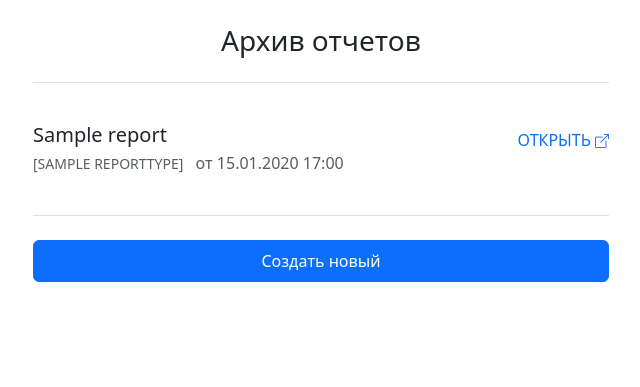
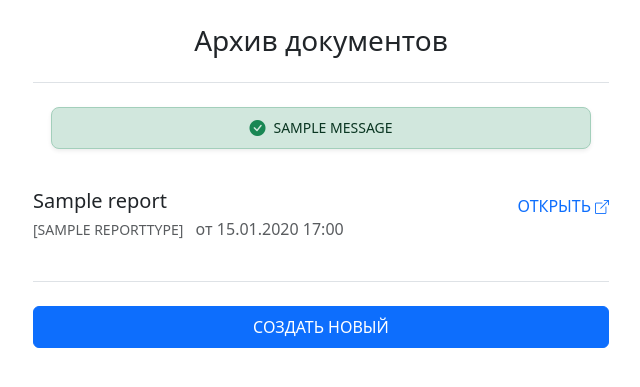
Before and after one commit to antonrudnev/mychurch_pos, a Django app: page /reports/ in a window 1280 px wide. Shown: the part 57-444 px from the top of the page, without its empty margins (319-959 px from the left). Run offline with Django 5.2, Linux system fonts and the light colour scheme; a user stored in the database is signed in; tables that the repository leaves empty hold one stand-in row (values such as "Sample post"); one stand-in notice (Sample message) is shown.

Commit message:
Add report type selection and enhance report list view: implement dynamic report routing, update navigation permissions, and improve user feedback messages

```diff
--- a/apps/reports/templates/reports/cash_report.html
+++ b/apps/reports/templates/reports/cash_report.html
@@ -122,7 +122,7 @@
     {% if not is_saving %}
     <div class="report-actions">
         <!-- Кнопка Назад (ведет в архив отчетов) -->
-        <a href="{% url 'reports:report_list' %}" class="btn-back">⬅ Назад</a>
+        <a href="{% url 'reports:report_list' %}" class="btn-back">⬅ Вернуться назад</a>
 
         <!-- Форма сохранения -->
         <form method="post" style="margin: 0;">
--- a/apps/reports/templates/reports/report_list.html
+++ b/apps/reports/templates/reports/report_list.html
@@ -1,9 +1,9 @@
 {% extends "base.html" %}
 
-{% block title %}Архив отчетов — Церковная лавка{% endblock %}
+{% block title %}Документы — Церковная лавка{% endblock %}
 
 {% block extra_css %}
-    /* Сохраняем мягкие шрифтовые пропорции, как в молитве */
+    /* Сохраняем мягкие шрифтовые пропорции */
     .report-title-link {
         color: inherit;
         text-decoration: none;
@@ -23,9 +23,31 @@
         <!-- Верхняя панель: Минималистичный заголовок -->
         <div class="text-center border-bottom border-subtle pb-4 mb-4">
             <h1 class="fw-normal h3 m-0 text-body">
-                Архив отчетов
+                Архив документов
             </h1>
         </div>
+
+        <!-- Вывод уведомлений -->
+        {% if messages %}
+            {% for message in messages %}
+                <div class="alert alert-{{ message.tags|default:'info' }} border border-{{ message.tags|default:'info' }}-subtle shadow-sm rounded-3 py-2 px-3 my-3 text-center mx-auto" role="alert" style="max-width: 540px;">
+                    <span class="fw-normal small text-uppercase d-inline-flex align-items-center gap-2">
+                        <!-- Динамически меняем иконку в зависимости от типа сообщения -->
+                        {% if message.tags == 'success' %}
+                            <i class="bi bi-check-circle-fill fs-6 text-success"></i>
+                        {% elif message.tags == 'danger' %}
+                            <i class="bi bi-exclamation-triangle-fill fs-6 text-danger"></i>
+                        {% elif message.tags == 'warning' %}
+                            <i class="bi bi-exclamation-circle-fill fs-6 text-warning"></i>
+                        {% else %}
+                            <i class="bi bi-info-circle-fill fs-6 text-info"></i>
+                        {% endif %}
+
+                        {{ message }}
+                    </span>
+                </div>
+            {% endfor %}
+        {% endif %}
 
         <!-- Контейнер списка в стиле лаконичных разделителей главной страницы -->
         <div class="my-4">
@@ -69,21 +91,69 @@
             {% empty %}
                 <!-- Состояние, когда архив пуст  -->
                 <div class="text-center py-5">
-                    <h5 class="fw-light text-uppercase small text-muted mb-2">Архив документов</h5>
+                    <h5 class="fw-light text-uppercase small text-muted mb-2">Здесь хранятся кассовые отчеты и ведомости</h5>
                     <p class="text-secondary fs-5 italic mb-0">
-                        В архиве пока нет сохраненных отчетов лавки.
+                        Создайте новый отчет, чтобы он появился здесь.
                     </p>
                 </div>
             {% endfor %}
         </div>
 
+        <!-- БЛОК ПАГИНАЦИИ (Показывается только если страниц больше одной) -->
+        {% if is_paginated %}
+            <nav aria-label="Навигация по архиву отчетов" class="my-4">
+                <ul class="pagination pagination-sm justify-content-center m-0 gap-1">
+
+                    <!-- Стрелка Назад -->
+                    {% if page_obj.has_previous %}
+                        <li class="page-item">
+                            <a class="page-link border-subtle text-secondary" href="?page={{ page_obj.previous_page_number }}" aria-label="Предыдущая">
+                                <i class="bi bi-chevron-left"></i>
+                            </a>
+                        </li>
+                    {% else %}
+                        <li class="page-item disabled">
+                            <span class="page-link border-subtle text-body-tertiary"><i class="bi bi-chevron-left"></i></span>
+                        </li>
+                    {% endif %}
+
+                    <!-- Номера страниц в стиле fw-light -->
+                    {% for num in page_obj.paginator.page_range %}
+                        {% if page_obj.number == num %}
+                            <li class="page-item active" aria-current="page">
+                                <span class="page-link btn-primary border-primary fw-normal">{{ num }}</span>
+                            </li>
+                        {% elif num > page_obj.number|add:'-3' and num < page_obj.number|add:'3' %}
+                            <li class="page-item">
+                                <a class="page-link border-subtle text-secondary fw-light" href="?page={{ num }}">{{ num }}</a>
+                            </li>
+                        {% endif %}
+                    {% endfor %}
+
+                    <!-- Стрелка Вперед -->
+                    {% if page_obj.has_next %}
+                        <li class="page-item">
+                            <a class="page-link border-subtle text-secondary" href="?page={{ page_obj.next_page_number }}" aria-label="Следующая">
+                                <i class="bi bi-chevron-right"></i>
+                            </a>
+                        </li>
+                    {% else %}
+                        <li class="page-item disabled">
+                            <span class="page-link border-subtle text-body-tertiary"><i class="bi bi-chevron-right"></i></span>
+                        </li>
+                    {% endif %}
+
+                </ul>
+            </nav>
+        {% endif %}
+
         <!-- Тонкий нижний разделитель перед кнопкой действия -->
         <div class="border-top border-subtle my-4"></div>
 
         <!-- Кнопка создания нового отчета-->
-         {% if perms.reports.add_report %}
+        {% if perms.reports.add_report %}
             <div class="d-flex flex-column justify-content-center gap-3 mt-4 w-100">
-                <a href="{% url 'reports:cash_report' %}" class="btn btn-primary w-100 py-2">
+                <a href="{% url 'reports:report_type_select' %}" class="btn btn-primary w-100 py-2 text-uppercase small">
                     Создать новый
                 </a>
             </div>
--- a/apps/reports/urls.py
+++ b/apps/reports/urls.py
@@ -1,12 +1,18 @@
 from django.urls import path
 
-from .views import CashReportView, PrintReportView, ReportListView
+from .views import (
+    DynamicReportRouterView,
+    PrintReportView,
+    ReportListView,
+    ReportTypeSelectView,
+)
 
 app_name = 'reports'
 
 urlpatterns = [
     # Этот путь отвечает за часть адреса после /reports/
     path('', ReportListView.as_view(), name='report_list'),
-    path('cash/', CashReportView.as_view(), name='cash_report'),
+    path('new/', ReportTypeSelectView.as_view(), name='report_type_select'),
+    path('generate/<str:handle_key>/', DynamicReportRouterView.as_view(), name='generate_report'),
     path('<int:report_id>/print/', PrintReportView.as_view(), name='print_report'),
 ]
--- a/apps/reports/views.py
+++ b/apps/reports/views.py
@@ -18,6 +18,8 @@ class ReportListView(PermissionRequiredMixin, ListView):
     permission_required = 'reports.view_report'
     raise_exception = False
 
+    paginate_by = 5
+
     def get_queryset(self):
         return Report.objects.select_related('report_type', 'created_by').order_by('-created_at')
 
@@ -25,9 +27,9 @@ class ReportListView(PermissionRequiredMixin, ListView):
 class CashReportView(PermissionRequiredMixin, TemplateView):
     template_name = 'reports/cash_report.html'
     permission_required = 'reports.add_report'
-    raise_exception = True
+    raise_exception = False
 
-    def get_context_data(self, **kwargs):
+    def get_context_data(self, *args, **kwargs):
         context = super().get_context_data(**kwargs)
 
         report_data = (
@@ -42,7 +44,7 @@ class CashReportView(PermissionRequiredMixin, TemplateView):
         context['report_data'] = report_data
         context['current_time'] = timezone.now()
         context['current_user'] = self.request.user
-        # По умолчанию мы НЕ сохраняем, кнопка должна быть видна на живой странице
+        # По умолчанию мы НЕ сохраняем, кнопки должна быть видна на живой странице
         context['is_saving'] = False
         return context
 
@@ -75,8 +77,9 @@ class CashReportView(PermissionRequiredMixin, TemplateView):
             dump=html_dump
         )
 
-        messages.success(request, f"Отчет '{report_name}' успешно сохранен в архив!")
-        return redirect(request.path)
+        messages.success(request, f"'{report_name}' успешно сохранен")
+
+        return redirect('reports:report_list')
 
 
 class PrintReportView(PermissionRequiredMixin, View):
@@ -86,3 +89,45 @@ class PrintReportView(PermissionRequiredMixin, View):
     def get(self, request, report_id, *args, **kwargs):
         report = get_object_or_404(Report, id=report_id)
         return HttpResponse(report.dump, content_type='text/html; charset=utf-8')
+
+
+REPORT_CLASSES_REGISTRY = {
+    'cash-report': CashReportView,
+}
+
+
+class DynamicReportRouterView(PermissionRequiredMixin, View):
+    """Принимает строковый ключ из БД и вызывает привязанный класс Python"""
+    permission_required = 'reports.add_report'
+    raise_exception = False
+
+    def dispatch(self, request, *args, **kwargs):
+        handle_key = kwargs.get('handle_key')
+        print(f"DynamicReportRouterView: handle_key = {handle_key}")  # Для отладки
+        # Ищем класс в нашем реестре кодов
+        target_view_class = REPORT_CLASSES_REGISTRY.get(handle_key)
+
+        if target_view_class:
+            # Динамически вызываем метод .as_view() у найденного класса и передаем ему управление
+            return target_view_class.as_view()(request, *args, **kwargs)
+
+        # Если класс в коде еще не написан, возвращаем пользователя в архив
+        messages.error(request, "Этот тип документа еще не поддерживается системой.")
+        return redirect('reports:report_list')
+
+
+class ReportTypeSelectView(PermissionRequiredMixin, ListView):
+    model = ReportType
+    template_name = 'reports/report_type_select.html'
+    context_object_name = 'report_types'
+    permission_required = 'reports.add_report'
+    raise_exception = False
+
+    def get_context_data(self, **kwargs):
+        context = super().get_context_data(**kwargs)
+
+        # Получаем список всех handle-ключей, под которые написан код
+        active_handles = list(REPORT_CLASSES_REGISTRY.keys())
+
+        context['active_handles'] = active_handles
+        return context
--- a/templates/base.html
+++ b/templates/base.html
@@ -45,16 +45,20 @@
         <div class="collapse navbar-collapse" id="navbarNav">
             <ul class="navbar-nav me-auto mb-2 mb-lg-0">
                 {% if user.is_authenticated %}
+                    {% if perms.directory.view_directory %}
                         <li class="nav-item">
                             <a class="nav-link" href="/directory/">
                                 {{ directory_app_verbose_name|default:"Каталог" }}
                             </a>
                         </li>
+                    {% endif %}
+                    {% if perms.reports.view_transaction %}
                         <li class="nav-item">
                             <a class="nav-link" href="/transactions/">
                                 {{ transactions_app_verbose_name|default:"Транзакции" }}
                             </a>
                         </li>
+                    {% endif %}
                     {% if perms.reports.view_report %}
                         <li class="nav-item">
                             <a class="nav-link" href="/reports/">
```
Also changed, not shown: apps/reports/templates/reports/report_type_select.html (added, +56 -0 lines). Lines whose indentation alone changed are shown as unchanged.
